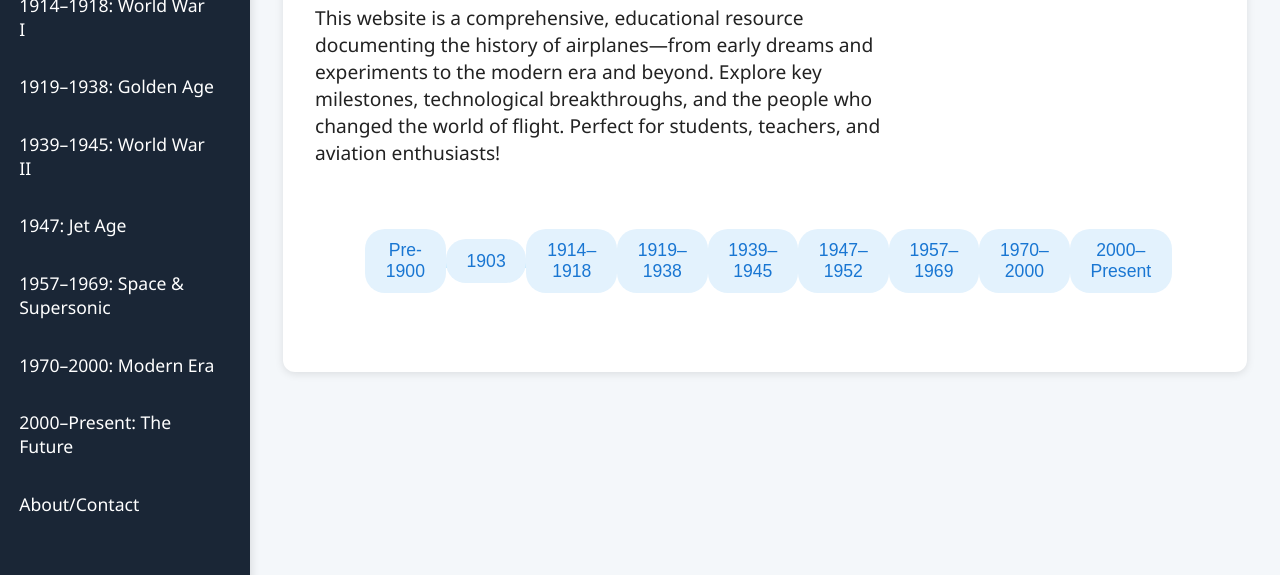
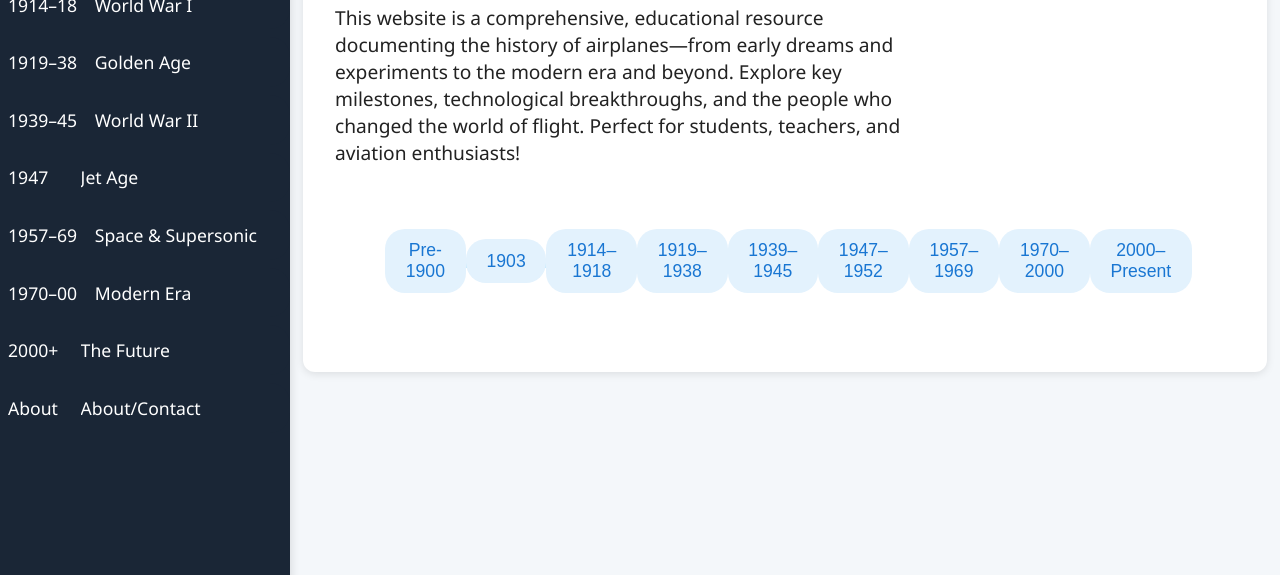
Before and after one commit to williamzh726/website, a plain HTML site: page index.html in a window 1280 px wide. Shown: the part 225-800 px from the top of the page. Drawn offline with Linux system fonts and the light colour scheme.

Commit message:
hover sidebar added

```diff
--- a/index.html
+++ b/index.html
@@ -13,8 +13,11 @@
       min-height: 100vh;
       display: flex;
     }
+    /* Sidebar compressed/expanded styles */
     .sidebar {
-      width: 250px;
+      width: 85px;
+      min-width: 85px;
+      max-width: 290px;
       background: #1a2636;
       color: #fff;
       box-shadow: 2px 0 8px rgba(0,0,0,0.10);
@@ -26,6 +29,12 @@
       top: 0; left: 0; bottom: 0;
       z-index: 10;
       height: 100vh;
+      transition: width 0.6s cubic-bezier(0.22, 1, 0.36, 1);
+      overflow-x: hidden;
+    }
+    .sidebar:hover {
+      width: 290px;
+      min-width: 290px;
     }
     .sidebar nav {
       display: flex;
@@ -34,22 +43,61 @@
       align-items: stretch;
     }
     .sidebar a {
-      color: #fff;
-      text-decoration: none;
-      font-weight: 500;
-      padding: 0.8rem 1.2rem;
+      display: flex;
+      align-items: center;
+      gap: 0.5em;
+      white-space: nowrap;
+      padding: 0.8rem 0.5rem;
+      font-size: 1.1rem;
       border-radius: 0 20px 20px 0;
-      margin-right: 1rem;
-      transition: background 0.2s, color 0.2s;
-      font-size: 1.1rem;
+      margin-right: 0;
+      background: #1a2636;
+      transition: background 0.2s, color 0.2s, width 0.2s, box-shadow 0.2s;
+      width: 100%;
+      box-sizing: border-box;
+      overflow: hidden;
+      text-decoration: none !important;
+      -webkit-text-decoration: none !important;
+      text-decoration-skip-ink: none !important;
     }
     .sidebar a.active, .sidebar a:focus {
       background: #4fc3f7;
       color: #1a2636;
       outline: 2px solid #4fc3f7;
     }
+    .sidebar .sidebar-date {
+      min-width: 55px;
+      display: inline-block;
+      text-align: left;
+      color: #fff;
+      transition: color 0.2s;
+      text-decoration: none !important;
+      -webkit-text-decoration: none !important;
+      text-decoration-skip-ink: none !important;
+    }
+    .sidebar a.active .sidebar-date, .sidebar a:focus .sidebar-date {
+      color: #1a2636;
+    }
+    .sidebar .sidebar-title {
+      opacity: 0;
+      max-width: 220px;
+      overflow: hidden;
+      transition: opacity 0.4s cubic-bezier(0.22, 1, 0.36, 1), max-width 0.6s cubic-bezier(0.22, 1, 0.36, 1), margin-left 0.4s cubic-bezier(0.22, 1, 0.36, 1);
+      color: #fff;
+      text-decoration: none !important;
+      -webkit-text-decoration: none !important;
+      text-decoration-skip-ink: none !important;
+    }
+    .sidebar:hover .sidebar-title {
+      opacity: 1;
+      max-width: 220px;
+      margin-left: 0.5em;
+    }
+    .sidebar:hover a {
+      background: #1a2636;
+    }
     .main-content {
-      margin-left: 250px;
+      margin-left: 290px;
       width: 100%;
       padding: 0;
       min-height: 100vh;
@@ -114,33 +162,30 @@
       word-break: break-all;
     }
     @media (max-width: 900px) {
-      .sidebar { width: 100px; }
-      .sidebar a { font-size: 0.95rem; padding: 0.7rem 0.5rem; margin-right: 0.2rem; border-radius: 0 10px 10px 0; }
-      .main-content { margin-left: 100px; }
+      .sidebar { width: 60px; min-width: 60px; }
+      .sidebar:hover { width: 140px; min-width: 140px; }
+      .main-content { margin-left: 140px; }
     }
     @media (max-width: 600px) {
-      .sidebar { position: static; width: 100vw; height: auto; flex-direction: row; box-shadow: none; padding-top: 0; }
-      .sidebar nav { flex-direction: row; gap: 0.2rem; }
-      .sidebar a { border-radius: 0; margin: 0; width: 100%; text-align: center; }
-      .main-content { margin-left: 0; }
-      .timeline { flex-direction: column; align-items: center; }
+      .sidebar { width: 100vw !important; min-width: 100vw !important; }
+      .sidebar:hover { width: 100vw !important; min-width: 100vw !important; }
     }
   </style>
 </head>
 <body>
   <aside class="sidebar">
     <nav aria-label="Aviation History Navigation">
-      <a href="#home" class="active" data-page="home">Home</a>
-      <a href="#pre1900" data-page="pre1900">Before 1900</a>
-      <a href="#wright" data-page="wright">1903: Wright Brothers</a>
-      <a href="#ww1" data-page="ww1">1914–1918: World War I</a>
-      <a href="#golden" data-page="golden">1919–1938: Golden Age</a>
-      <a href="#ww2" data-page="ww2">1939–1945: World War II</a>
-      <a href="#jet" data-page="jet">1947: Jet Age</a>
-      <a href="#space" data-page="space">1957–1969: Space & Supersonic</a>
-      <a href="#modern" data-page="modern">1970–2000: Modern Era</a>
-      <a href="#future" data-page="future">2000–Present: The Future</a>
-      <a href="#about" data-page="about">About/Contact</a>
+      <a href="#home" class="active" data-page="home"><span class="sidebar-date">Home</span><span class="sidebar-title">Home</span></a>
+      <a href="#pre1900" data-page="pre1900"><span class="sidebar-date">Pre-1900</span><span class="sidebar-title">Before 1900</span></a>
+      <a href="#wright" data-page="wright"><span class="sidebar-date">1903</span><span class="sidebar-title">Wright Brothers</span></a>
+      <a href="#ww1" data-page="ww1"><span class="sidebar-date">1914–18</span><span class="sidebar-title">World War I</span></a>
+      <a href="#golden" data-page="golden"><span class="sidebar-date">1919–38</span><span class="sidebar-title">Golden Age</span></a>
+      <a href="#ww2" data-page="ww2"><span class="sidebar-date">1939–45</span><span class="sidebar-title">World War II</span></a>
+      <a href="#jet" data-page="jet"><span class="sidebar-date">1947</span><span class="sidebar-title">Jet Age</span></a>
+      <a href="#space" data-page="space"><span class="sidebar-date">1957–69</span><span class="sidebar-title">Space & Supersonic</span></a>
+      <a href="#modern" data-page="modern"><span class="sidebar-date">1970–00</span><span class="sidebar-title">Modern Era</span></a>
+      <a href="#future" data-page="future"><span class="sidebar-date">2000+</span><span class="sidebar-title">The Future</span></a>
+      <a href="#about" data-page="about"><span class="sidebar-date">About</span><span class="sidebar-title">About/Contact</span></a>
     </nav>
   </aside>
   <div class="main-content">
@@ -295,7 +340,7 @@
     </section>
     <section class="page" id="about">
       <button class="return-home" style="margin-bottom:1.5rem; background:#e3f2fd; color:#1976d2; border:none; border-radius:20px; padding:0.5rem 1.2rem; font-size:1rem; font-weight:500; cursor:pointer;">&larr; Return to Home</button>
-      <h1>About Me / Contact</h1>
+      <h1>About This Website / Contact</h1>
       <div class="about-contact">
         <p><strong>William Zhou</strong></p>
         <p>Email: <a href="mailto:william.zhou@kinkaid.org">william.zhou@kinkaid.org</a></p>
```
